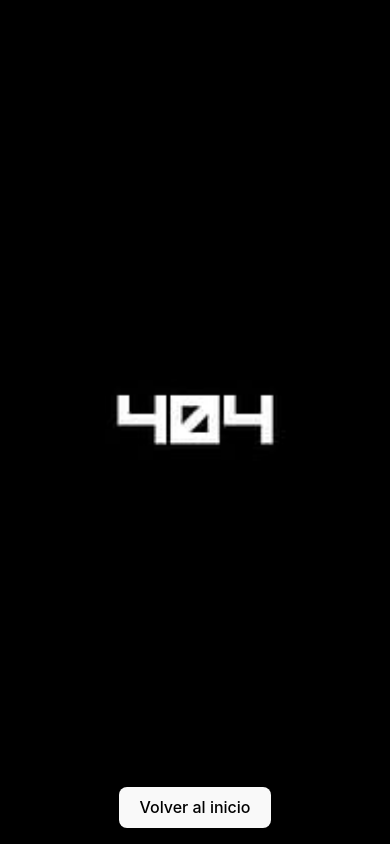
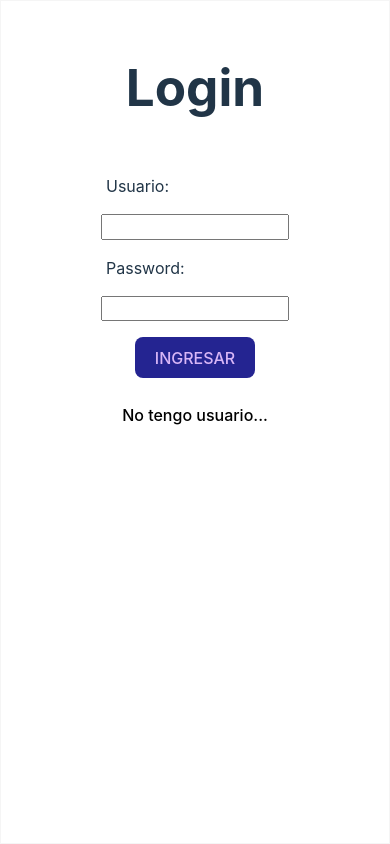
Before and after one commit to JKAdministrator/TPModulo2, a React (Vite) app: page / in a window 390 px wide. Built offline with nearby package versions, Linux system fonts and the light colour scheme.

Commit message:
cambios en css

```diff
--- a/src/App.css
+++ b/src/App.css
@@ -1,6 +1,12 @@
 #root {
-  max-width: 1280px;
   text-align: center;
+  display: flex;
+  flex-flow: column;
+  align-items: flex-start;
+  justify-content: flex-start;
+  width: -webkit-fill-available;
+  height: 100%;
+  max-width: none;
 }
 
 .logo {
--- a/src/App.jsx
+++ b/src/App.jsx
@@ -11,6 +11,7 @@ function App() {
     <>
     <BrowserRouter>
       <Routes>
+        <Route path="/" element={<Login />}></Route>
         <Route path="/login" element={<Login />}></Route>
         <Route path="/register" element={<Register />}></Route>
         <Route path="/home" element={<Home />}></Route>
--- a/src/components/productCard/ProductCard.css
+++ b/src/components/productCard/ProductCard.css
@@ -1,5 +1,4 @@
 section.productCard {
-    position: absolute;
     display: flex;
     flex-flow: row;
     align-items: center;
--- a/src/index.css
+++ b/src/index.css
@@ -13,6 +13,14 @@
   -moz-osx-font-smoothing: grayscale;
   margin: 0;
   padding: 0;
+
+  display: flex;
+  flex-flow: column;
+  align-items: flex-start;
+  justify-content: flex-start;
+  width: -webkit-fill-available;
+  height: -webkit-fill-available;
+  max-width: none;
 }
 
 a {
@@ -28,8 +36,8 @@ body {
   margin: 0;
   display: flex;
   place-items: center;
-  min-width: 320px;
-  min-height: 100vh;
+  width: -webkit-fill-available;
+  height: -webkit-fill-available;
   padding: 0;
 }
 
--- a/src/pages/Home/Home.css
+++ b/src/pages/Home/Home.css
@@ -22,15 +22,15 @@ form.home section {
     position: absolute;
     background-color: white;
 }
-form.home section h1{
+form.home h1{
     width: 100%;
 }
-form.home section label{
+form.home label{
     width: 100%;
     text-align: left;
 }
 
-form.home section input{
+form.home input{
     width: 100%;
     text-align: left;
     padding: 0.2rem;
@@ -46,3 +46,26 @@ form.home select {
     width: 100%;
     padding: 0.2rem;
 }
+
+
+@media only screen and (max-width: 1000px) {
+    form.home section {
+        width: -webkit-fill-available;
+        height: -webkit-fill-available;
+        max-width: none;
+        flex-flow: column;
+        align-items: center;
+        justify-content: flex-start;
+    }
+    form.home label{
+        width: 50%;
+        min-width: 10rem;
+    }
+    form.home input{
+        width: 50%;
+        min-width: 10rem;
+    }
+    form.home img{
+        display: none;
+    }
+}
--- a/src/pages/Login/Login.css
+++ b/src/pages/Login/Login.css
@@ -8,7 +8,7 @@ form.login {
 }
 
 form.login section {
-    width: 50vw;
+    width: 20vw;
     height: max-content;
     display: flex;
     flex-flow: row;
@@ -21,11 +21,12 @@ form.login section {
     position: absolute;
     background-color: white;
 }
+
 form.login h1{
-    width: 100%;
+    width: -webkit-fill-available;
 }
 form.login label{
-    width: 100%;
+    width: -webkit-fill-available;
     text-align: left;
 }
 form.login img{
@@ -39,3 +40,24 @@ form.login input{
     text-align: left;
     padding: 0.2rem;
 }
+
+@media only screen and (max-width: 1000px) {
+    form.login section {
+        width: -webkit-fill-available;
+        height: -webkit-fill-available;
+        flex-flow: column;
+        align-items: center;
+        justify-content: flex-start;
+    }
+    form.login label{
+        width: 50%;
+        min-width: 10rem;
+    }
+    form.login input{
+        width: 50%;
+        min-width: 10rem;
+    }
+    form.login img{
+        display: none;
+    }
+}
--- a/src/pages/Product/Product.css
+++ b/src/pages/Product/Product.css
@@ -13,3 +13,39 @@ form.product img{
     height: 100%;
     object-fit: cover;
 }
+form.product .productCard {
+    position: absolute;
+}
+
+@media only screen and (max-width: 1000px) {
+    form.product {
+        width: -webkit-fill-available;
+        height: -webkit-fill-available;
+        max-width: none;
+        flex-flow: column;
+        align-items: center;
+        justify-content: flex-start;
+
+    }
+    form.product label{
+        width: 50%;
+        min-width: 10rem;
+    }
+    form.product input{
+        width: 50%;
+        min-width: 10rem;
+    }
+    form.product img{
+        display: none;
+    }
+    form.product .productCard {
+        position: relative;
+        width: -webkit-fill-available;
+        height: 100%;
+        border: none;
+        display: flex;
+        flex-flow: column;
+        align-items: flex-start;
+        justify-content: flex-start;
+    }
+}
--- a/src/pages/Product/Product.jsx
+++ b/src/pages/Product/Product.jsx
@@ -35,7 +35,7 @@ function Product() {
   return (
     <form action="" className='product'>
       <img src={backgroundImage} alt="background image" />
-      <ProductCard {...datosProducto}/>
+      <ProductCard {...datosProducto} className='productCard'/>
     </form>
   )
 }
--- a/src/pages/Register/Register.css
+++ b/src/pages/Register/Register.css
@@ -22,15 +22,15 @@ form.register section {
     position: absolute;
     background-color: white;
 }
-form.register section h1{
+form.register h1{
     width: 100%;
 }
-form.register section label{
+form.register label{
     width: 100%;
     text-align: left;
 }
 
-form.register section input{
+form.register input{
     width: 100%;
     text-align: left;
     padding: 0.2rem;
@@ -42,3 +42,25 @@ form.register img{
     height: 100%;
     object-fit: cover;
 }
+
+@media only screen and (max-width: 1000px) {
+    form.register section {
+        width: -webkit-fill-available;
+        height: -webkit-fill-available;
+        max-width: none;
+        flex-flow: column;
+        align-items: center;
+        justify-content: flex-start;
+    }
+    form.register label{
+        width: 50%;
+        min-width: 10rem;
+    }
+    form.register input{
+        width: 50%;
+        min-width: 10rem;
+    }
+    form.register img{
+        display: none;
+    }
+}
```
